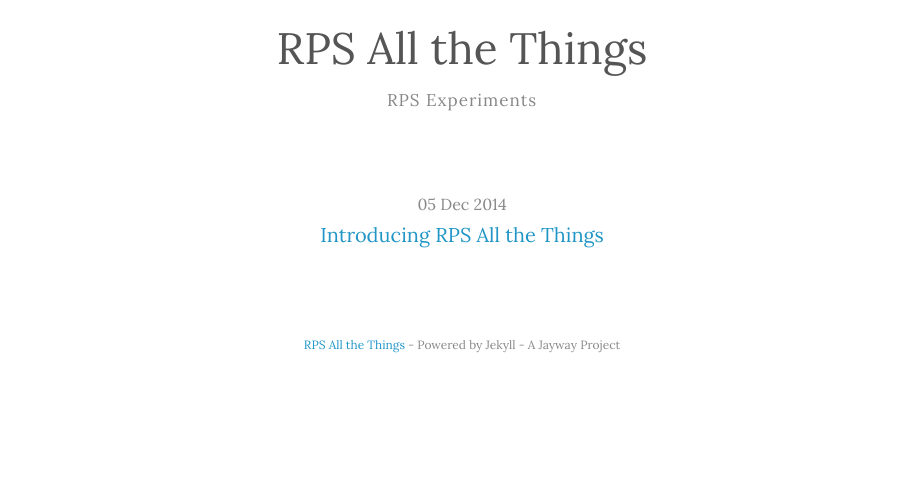
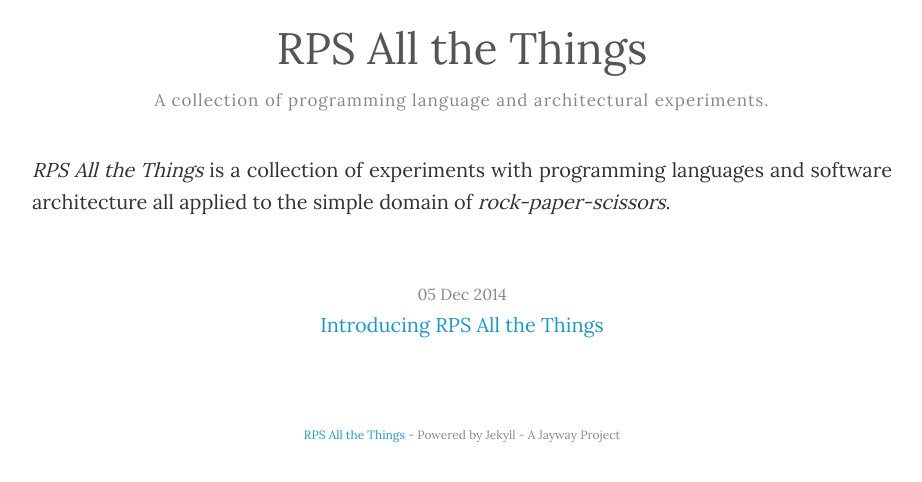
Before and after one commit to jayway/rpsallthethings, a Jekyll site: the page built from index.html, in a window 1280 px wide. Shown: the top 482 px of the page, without its empty margins (178-1100 px from the left). Built offline with Jekyll 4.4.1, drawn with Linux system fonts in a browser that asks for light colours; the list of posts is cut into pages by our own code.

Commit message:
Add info

```diff
--- a/_config.yml
+++ b/_config.yml
@@ -2,7 +2,7 @@
 name: "RPS All the Things"
 
 # Description of your content (will only be used on Google Search)
-description: "RPS Experiments"
+description: "A collection of programming language and architectural experiments."
 
 # Your name. Will show in your footer + sidebar
 author: "Jayway"
--- a/index.html
+++ b/index.html
@@ -13,6 +13,12 @@
 </header>
 
 <main>
+  <p>
+  <em>RPS All the Things</em> is a collection of experiments with programming languages
+  and software architecture all applied to the simple domain of
+  <em>rock-paper-scissors</em>.
+  </p>
+
   <nav>
     <ul class="posts">
       {% for post in site.posts %}
```
